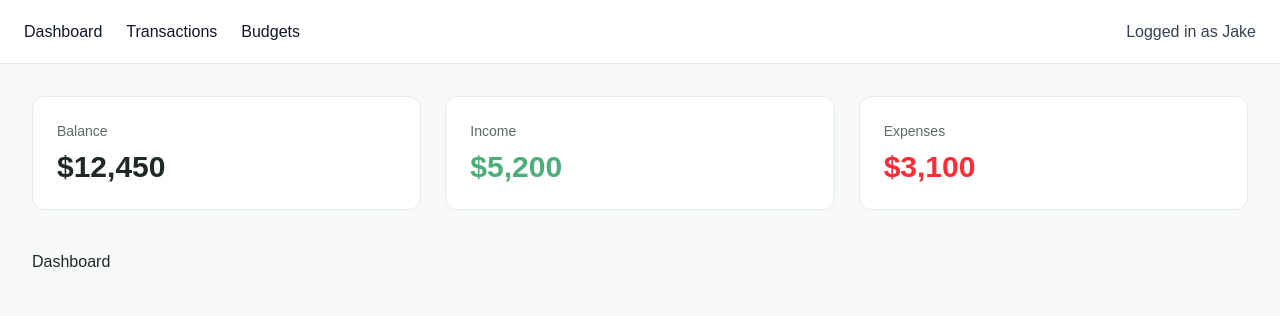
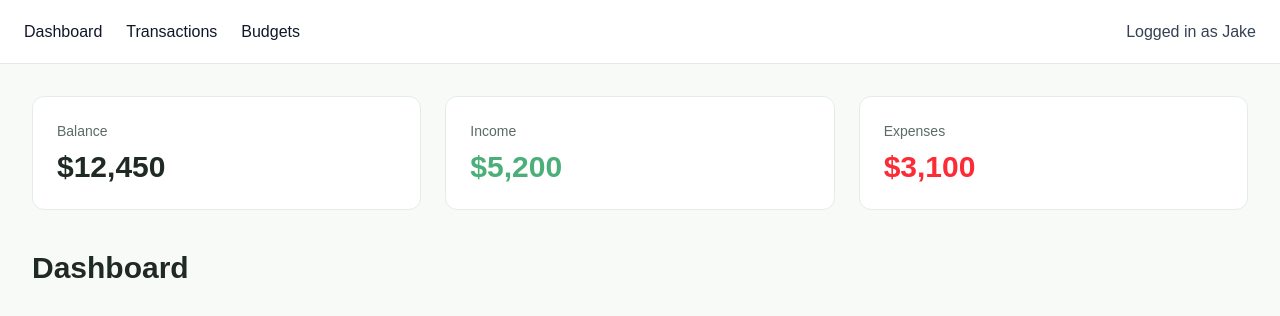
Before and after one commit to JEckfeldt/BudgetTracker, a Next.js app in the folder frontend/: page / in a window 1280 px wide. Shown: the top 316 px of the page. Built offline with nearby package versions, Linux system fonts and the light colour scheme.

Commit message:
cleaned up app layout wrapper

```diff
--- a/frontend/src/app/budgets/page.tsx
+++ b/frontend/src/app/budgets/page.tsx
@@ -3,8 +3,6 @@ import BudgetHistory from "@/components/BudgetHistory";
 
 export default function Budgets() {
   return (
-    <AppLayout>
       <BudgetHistory/>
-    </AppLayout>
   );
 }
--- a/frontend/src/app/layout.tsx
+++ b/frontend/src/app/layout.tsx
@@ -2,6 +2,7 @@ import type { Metadata } from "next";
 import { Geist, Geist_Mono } from "next/font/google";
 import "./globals.css";
 import Navbar from "@/components/Navbar";
+import AppLayout from "@/components/AppLayout";
 
 const geistSans = Geist({
   variable: "--font-geist-sans",
@@ -14,8 +15,8 @@ const geistMono = Geist_Mono({
 });
 
 export const metadata: Metadata = {
-  title: "Create Next App",
-  description: "Generated by create next app",
+  title: "Finance Dashboard",
+  description: "Personal finance management",
 };
 
 export default function RootLayout({
@@ -30,9 +31,9 @@ export default function RootLayout({
     >
       <body className="min-h-full flex flex-col">
         <Navbar/>
-        <div className="min-h-screen bg-[#F8FAF7] text-[#1F2A24] p-8">
+        <AppLayout>
           {children}
-        </div>
+        </AppLayout>
         </body>
     </html>
   );
--- a/frontend/src/app/page.tsx
+++ b/frontend/src/app/page.tsx
@@ -1,10 +1,11 @@
-import AppLayout from "@/components/AppLayout";
-import TransactionHistory from "@/components/TransactionHistory";
+export default function Dashboard() {
+  return (
+    <div>
+      <h1 className="text-3xl font-bold">
+        Dashboard
+      </h1>
 
-export default function Home() {
-  return (
-    <AppLayout>
-      <h1>Dashboard</h1>
-    </AppLayout>
+      {/* dashboard cards later */}
+    </div>
   );
 }
--- a/frontend/src/app/transactions/page.tsx
+++ b/frontend/src/app/transactions/page.tsx
@@ -3,8 +3,6 @@ import TransactionHistory from "@/components/TransactionHistory";
 
 export default function Transactions() {
   return (
-    <AppLayout>
       <TransactionHistory/>
-    </AppLayout>
   );
 }
--- a/frontend/src/components/AppLayout.tsx
+++ b/frontend/src/components/AppLayout.tsx
@@ -6,12 +6,12 @@ export default function AppLayout({
   children: React.ReactNode;
 }) {
   return (
-    <>
+    <div className="min-h-screen bg-[#F8FAF7] text-[#1F2A24] p-8">
       <SummaryCards />
 
-      <div className="mt-10">
+      <main className="mt-10">
         {children}
-      </div>
-    </>
+      </main>
+    </div>
   );
 }
--- a/frontend/src/components/BudgetHistory.tsx
+++ b/frontend/src/components/BudgetHistory.tsx
@@ -7,6 +7,7 @@ import { Budget } from "@/types/budget";
 
 export default function BudgetHistory() {
 
+    // sample data
     const budgets: Budget[] = [
         {
         id: 1,
```
Lines whose indentation alone changed are shown as unchanged.
